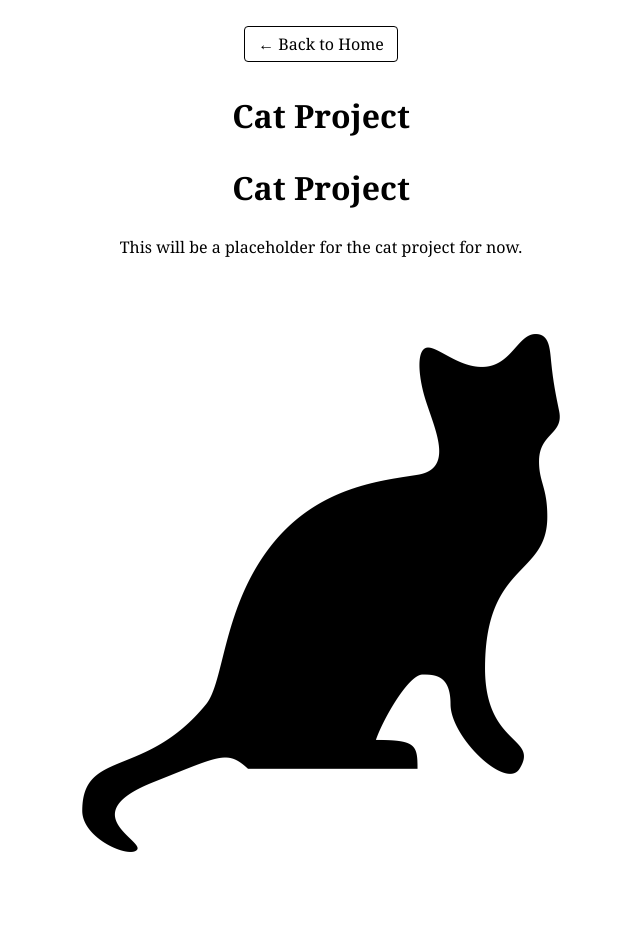
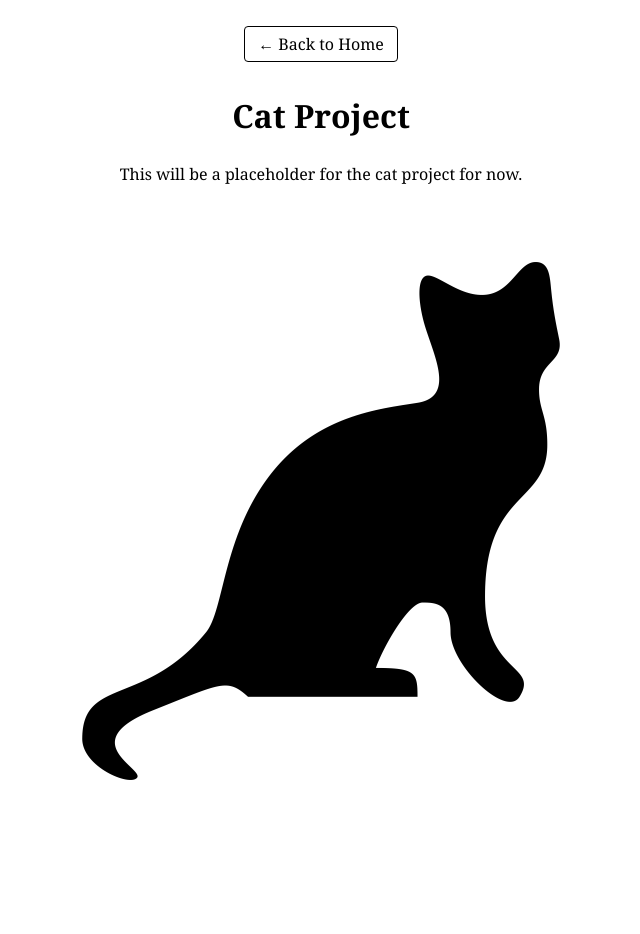
Before and after one commit to dzsano/rottenbillerdavid.github.io, a Jekyll site: the page built from cat.md, in a window 1280 px wide. Shown: the whole page, without its empty margins (319-959 px from the left). Built offline with Jekyll 4.4.1, drawn with Linux system fonts in a browser that asks for light colours; after the commit the page ends 900 px from its top, so only the background shows below that.

Commit message:
Update cat.md

```diff
--- a/cat.md
+++ b/cat.md
@@ -3,7 +3,7 @@ layout: story
 title: Cat Project
 ---
 
-# Cat Project
+
 
 This will be a placeholder for the cat project for now.
 
```
